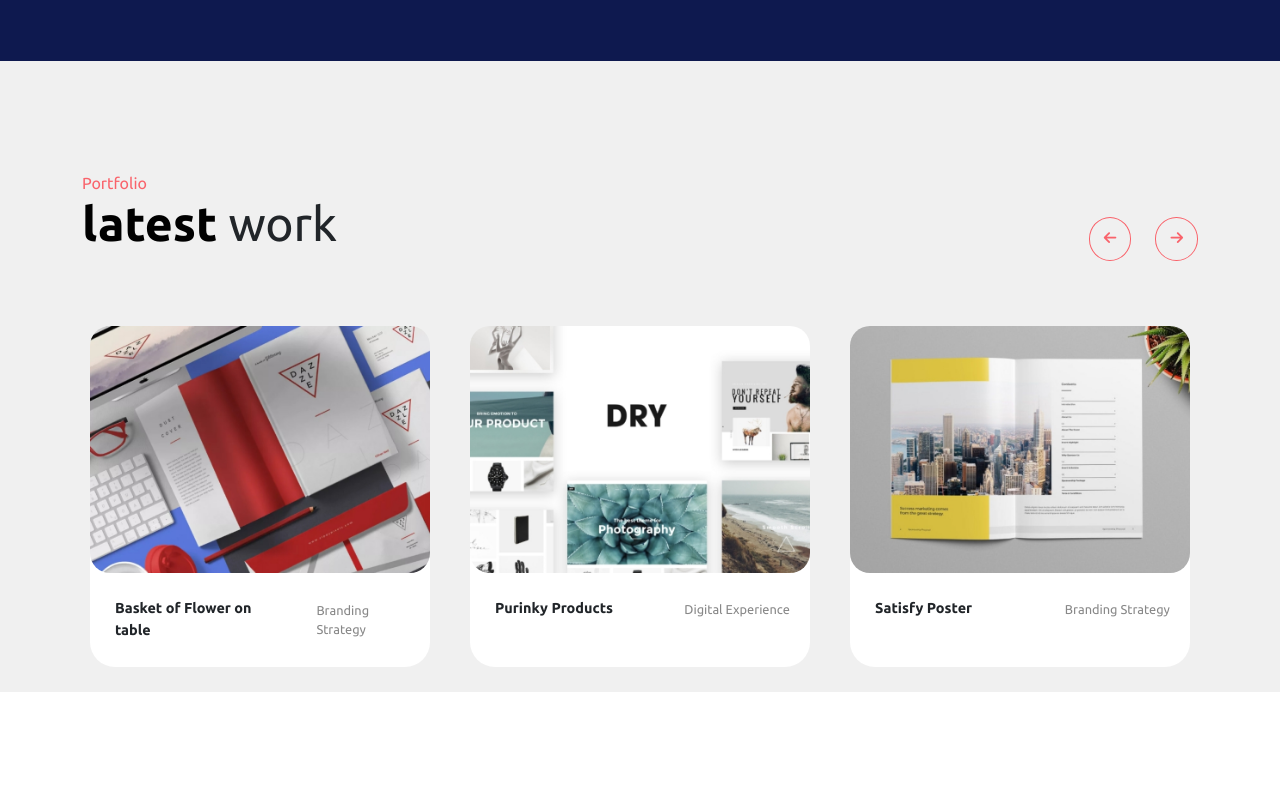
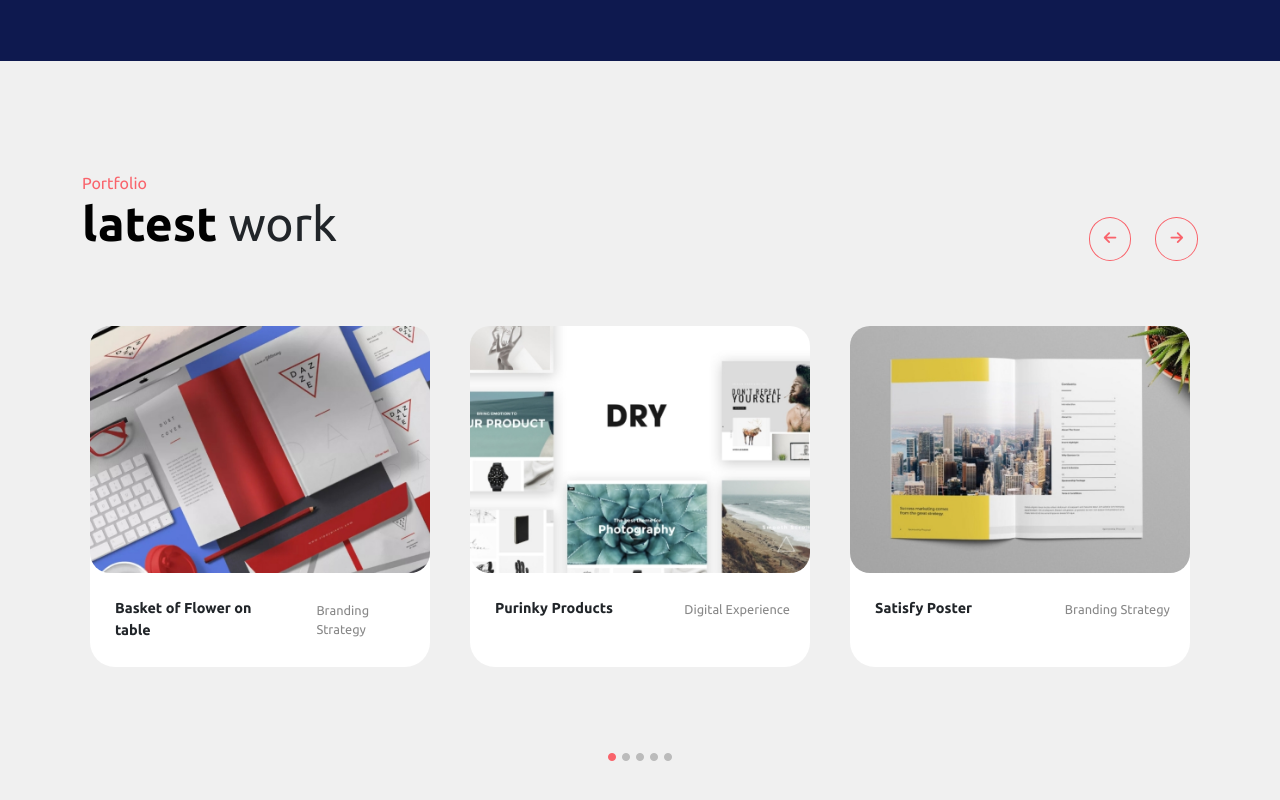
Before and after one commit to saff-it/proj-html-vuejs, a Vue app: page / in a window 1280 px wide. Shown: the part 2316-3116 px from the top of the page. Before the commit the page ends 3008 px from the top, so only its background shows below. Built offline with nearby package versions, Linux system fonts and the light colour scheme.

Commit message:
Main - third section completed

```diff
--- a/src/components/siteMain.vue
+++ b/src/components/siteMain.vue
@@ -12,8 +12,7 @@
                 </div>
 
                 <div class="row">
-                    <whatWeDoCard v-for="(card, index) in whatWeDoCards" :key="index"
-                    :singleCardWeDo="card" />
+                    <whatWeDoCard v-for="(card, index) in whatWeDoCards" :key="index" :singleCardWeDo="card" />
                 </div>
 
                 <button class="ms-wwd-btn">View All Services</button>
@@ -74,13 +73,21 @@
                         </div>
 
                     </div>
+
                 </div>
 
 
                 <div class="row ms_carousel-cards">
-                    <carouselCard v-for="(card, index) in carouselCards" :key="index"
-                    :singleCarouselCard="card"/>
+                    <carouselCard v-for="(card, index) in carouselCards" :key="index" :singleCarouselCard="card" />
 
+                </div>
+
+                <div class="ms_carousel-slider">
+                    <i class="fa-solid fa-circle"></i>
+                    <i class="fa-solid fa-circle"></i>
+                    <i class="fa-solid fa-circle"></i>
+                    <i class="fa-solid fa-circle"></i>
+                    <i class="fa-solid fa-circle"></i>
                 </div>
 
 
@@ -233,11 +240,11 @@ button.ms_btn-right {
 
 // CAROUSEL SECTION
 
-section.ms_carousel-bg{
+section.ms_carousel-bg {
     background-color: $colorText3;
 }
 
-.ms_carousel-bar{
+.ms_carousel-bar {
     width: 100%;
     margin: 110px 0 40px 0;
     @include displayFlex;
@@ -258,11 +265,11 @@ section.ms_carousel-bg{
     }
 }
 
-.ms_carousel-bar-btns{
+.ms_carousel-bar-btns {
     @include displayFlex;
 
     .ms_caro-btn-lft,
-    .ms_caro-btn-rgt{
+    .ms_caro-btn-rgt {
         font-size: 0.9rem;
         border: 1px solid $colorText9;
         color: $colorText9;
@@ -274,5 +281,17 @@ section.ms_carousel-bg{
 }
 
 
+.ms_carousel-slider {
+    margin: 50px 0 40px 0;
+    color: $colorBg2;
 
+    i {
+        padding: 3px;
+        font-size: 0.5rem;
+    }
+}
+
+.ms_carousel-slider i:first-child{
+    color: $colorText9;
+}
 </style>
```
